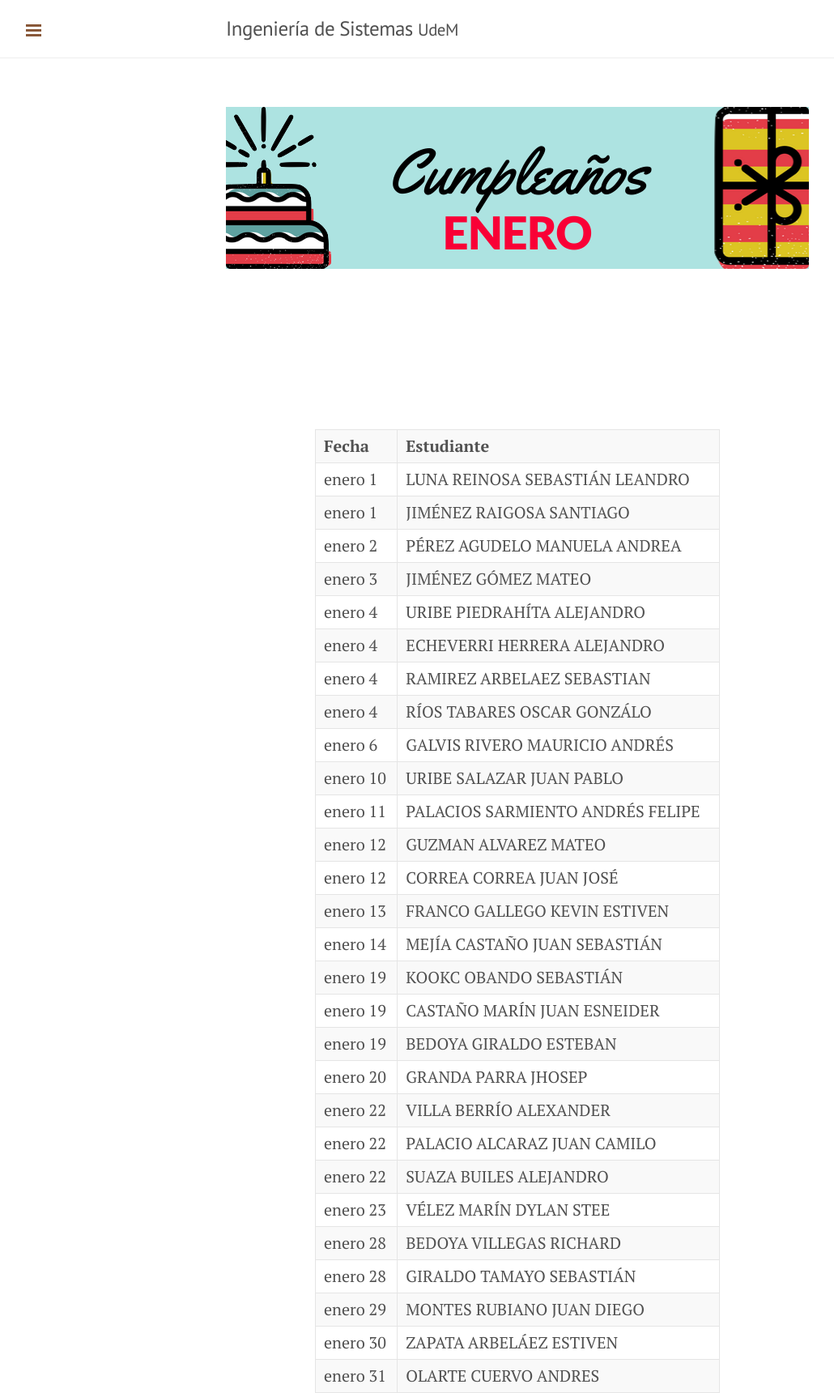
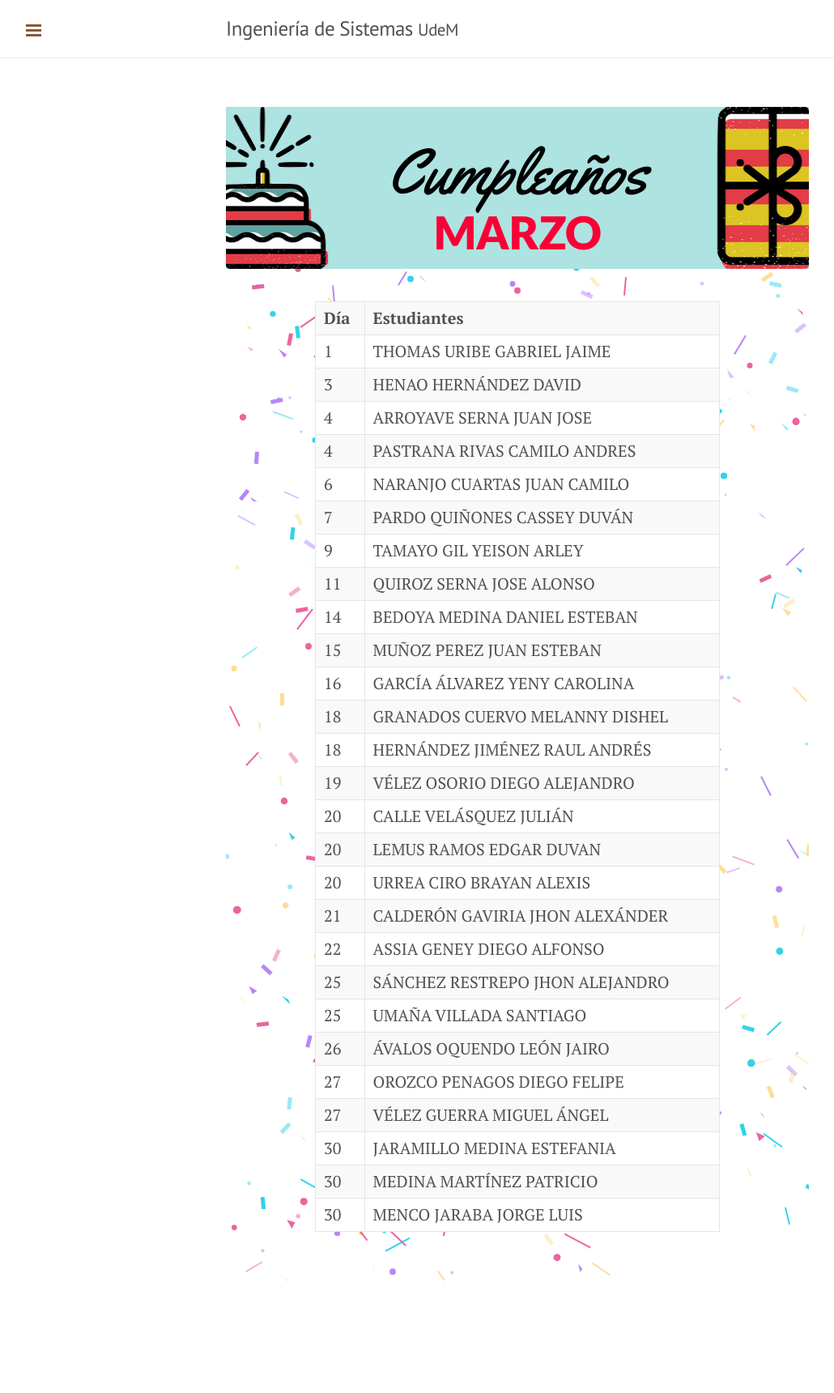
Before and after one commit to ingsistemasudem/ingsistemasudem.github.io, a Jekyll site: the page built from _posts/2018-03-01-cumpleaños-marzo.md, in a window 1280 px wide. Shown: the whole page at 81% size, without its empty margins (1-1031 px from the left). Built offline with Jekyll 4.4.1, drawn with Linux system fonts in a browser that asks for light colours; after the commit the page ends 1581 px from its top, so only the background shows below that.

Commit message:
add new months data and fix conffeti

```diff
--- a/_layouts/birthday.html
+++ b/_layouts/birthday.html
@@ -22,11 +22,12 @@
       </div>
 
       <div class="container content birthday-container">
-        <div class="birthday-banner">
+        <div class="birthday-banner" id="birthdayBanner">
           <img class="birthday-banner--cake"
           src="/assets/images/cake.png">
           <h1>Cumpleaños</h1>
-          <h2>Enero</h2>
+          {% assign title = page.title | split: ' ' %}
+          <h2>{{  title | last }}</h2>
           <img class="birthday-banner--gift"
           src="/assets/images/gift.png">
         </div>
@@ -40,14 +41,14 @@
     <script>
       var confettiSettings = {
         "target": "confetti",
-        "max": "350",
+        "max": "450",
         "size": "1",
         "animate": true,
         "props":["circle","square","triangle","line"],
         "colors":[[165,104,246],[230,61,135],[0,199,228],[253,214,126]],
-        "clock": "16",
-        "width": document.getElementById("birthdayBanner").width,
-        "height": "1300"
+        "clock": "20",
+        "width": document.getElementById("birthdayBanner").offsetWidth,
+        "height": document.getElementById("birthdayTable").offsetHeight + 100
       }
       var confetti = new window.ConfettiGenerator(confettiSettings);
       confetti.render();
--- a/_posts/2018-03-01-cumpleaños-marzo.md
+++ b/_posts/2018-03-01-cumpleaños-marzo.md
@@ -1,123 +1,119 @@
 ---
 categories: cumpleaños
-image: enero-banner.png
 layout: birthday
+title: Cumpleaños Marzo
 ---
-<table>
+<table id="birthdayTable">
 <tbody><tr>
-<td><b>Fecha</b></td>
-<td><b>Estudiante</b></td>
+<td><b>Día</b></td>
+<td><b>Estudiantes</b></td>
 </tr>
 <tr>
-<td>enero 1</td>
-<td>LUNA REINOSA SEBASTIÁN LEANDRO</td>
+<td>1</td>
+<td>THOMAS URIBE GABRIEL JAIME</td>
 </tr>
 <tr>
-<td>enero 1</td>
-<td>JIMÉNEZ RAIGOSA SANTIAGO</td>
+<td>3</td>
+<td>HENAO HERNÁNDEZ DAVID</td>
 </tr>
 <tr>
-<td>enero 2</td>
-<td>PÉREZ AGUDELO MANUELA ANDREA</td>
+<td>4</td>
+<td>ARROYAVE SERNA JUAN JOSE</td>
 </tr>
 <tr>
-<td>enero 3</td>
-<td>JIMÉNEZ GÓMEZ MATEO</td>
+<td>4</td>
+<td>PASTRANA RIVAS CAMILO ANDRES</td>
 </tr>
 <tr>
-<td>enero 4</td>
-<td>URIBE PIEDRAHÍTA ALEJANDRO</td>
+<td>6</td>
+<td>NARANJO CUARTAS JUAN CAMILO</td>
 </tr>
 <tr>
-<td>enero 4</td>
-<td>ECHEVERRI HERRERA ALEJANDRO</td>
+<td>7</td>
+<td>PARDO QUIÑONES CASSEY DUVÁN</td>
 </tr>
 <tr>
-<td>enero 4</td>
-<td>RAMIREZ ARBELAEZ SEBASTIAN</td>
+<td>9</td>
+<td>TAMAYO GIL YEISON ARLEY</td>
 </tr>
 <tr>
-<td>enero 4</td>
-<td>RÍOS TABARES OSCAR GONZÁLO</td>
+<td>11</td>
+<td>QUIROZ SERNA JOSE ALONSO</td>
 </tr>
 <tr>
-<td>enero 6</td>
-<td>GALVIS RIVERO MAURICIO ANDRÉS</td>
+<td>14</td>
+<td>BEDOYA MEDINA DANIEL ESTEBAN</td>
 </tr>
 <tr>
-<td>enero 10</td>
-<td>URIBE SALAZAR JUAN PABLO</td>
+<td>15</td>
+<td>MUÑOZ PEREZ JUAN ESTEBAN</td>
 </tr>
 <tr>
-<td>enero 11</td>
-<td>PALACIOS SARMIENTO ANDRÉS FELIPE</td>
+<td>16</td>
+<td>GARCÍA ÁLVAREZ YENY CAROLINA</td>
 </tr>
 <tr>
-<td>enero 12</td>
-<td>GUZMAN ALVAREZ MATEO</td>
+<td>18</td>
+<td>GRANADOS CUERVO MELANNY DISHEL</td>
 </tr>
 <tr>
-<td>enero 12</td>
-<td>CORREA CORREA JUAN JOSÉ</td>
+<td>18</td>
+<td>HERNÁNDEZ JIMÉNEZ RAUL ANDRÉS</td>
 </tr>
 <tr>
-<td>enero 13</td>
-<td>FRANCO GALLEGO KEVIN ESTIVEN</td>
+<td>19</td>
+<td>VÉLEZ OSORIO DIEGO ALEJANDRO</td>
 </tr>
 <tr>
-<td>enero 14</td>
-<td>MEJÍA CASTAÑO JUAN SEBASTIÁN</td>
+<td>20</td>
+<td>CALLE VELÁSQUEZ JULIÁN</td>
 </tr>
 <tr>
-<td>enero 19</td>
-<td>KOOKC OBANDO SEBASTIÁN</td>
+<td>20</td>
+<td>LEMUS RAMOS EDGAR DUVAN</td>
 </tr>
 <tr>
-<td>enero 19</td>
-<td>CASTAÑO MARÍN JUAN ESNEIDER</td>
+<td>20</td>
+<td>URREA CIRO BRAYAN ALEXIS</td>
 </tr>
 <tr>
-<td>enero 19</td>
-<td>BEDOYA GIRALDO ESTEBAN</td>
+<td>21</td>
+<td>CALDERÓN GAVIRIA JHON ALEXÁNDER</td>
 </tr>
 <tr>
-<td>enero 20</td>
-<td>GRANDA PARRA JHOSEP</td>
+<td>22</td>
+<td>ASSIA GENEY DIEGO ALFONSO</td>
 </tr>
 <tr>
-<td>enero 22</td>
-<td>VILLA BERRÍO ALEXANDER</td>
+<td>25</td>
+<td>SÁNCHEZ RESTREPO JHON ALEJANDRO</td>
 </tr>
 <tr>
-<td>enero 22</td>
-<td>PALACIO ALCARAZ JUAN CAMILO</td>
+<td>25</td>
+<td>UMAÑA VILLADA SANTIAGO</td>
 </tr>
 <tr>
-<td>enero 22</td>
-<td>SUAZA BUILES ALEJANDRO</td>
+<td>26</td>
+<td>ÁVALOS OQUENDO LEÓN JAIRO</td>
 </tr>
 <tr>
-<td>enero 23</td>
-<td>VÉLEZ MARÍN DYLAN STEE</td>
+<td>27</td>
+<td>OROZCO PENAGOS DIEGO FELIPE</td>
 </tr>
 <tr>
-<td>enero 28</td>
-<td>BEDOYA VILLEGAS RICHARD</td>
+<td>27</td>
+<td>VÉLEZ GUERRA MIGUEL ÁNGEL</td>
 </tr>
 <tr>
-<td>enero 28</td>
-<td>GIRALDO TAMAYO SEBASTIÁN</td>
+<td>30</td>
+<td>JARAMILLO MEDINA ESTEFANIA</td>
 </tr>
 <tr>
-<td>enero 29</td>
-<td>MONTES RUBIANO JUAN DIEGO</td>
+<td>30</td>
+<td>MEDINA MARTÍNEZ PATRICIO</td>
 </tr>
 <tr>
-<td>enero 30</td>
-<td>ZAPATA ARBELÁEZ ESTIVEN</td>
-</tr>
-<tr>
-<td>enero 31</td>
-<td>OLARTE CUERVO ANDRES</td>
+<td>30</td>
+<td>MENCO JARABA JORGE LUIS</td>
 </tr>
 </tbody></table>
--- a/_sass/birthday.scss
+++ b/_sass/birthday.scss
@@ -1,12 +1,12 @@
 .birthday {
   &-container {
     & {
-      // position: relative;
+      position: relative;
     }
 
     & table {
-      // overflow: hidden;
-      // position: absolute;
+      overflow: hidden;
+      position: absolute;
       background: rgba(255,255,255,1);
       margin: 0 auto;
       top: 120%;
@@ -19,16 +19,15 @@
   }
 
   &-confetti {
-    // position: absolute
+    position: absolute
   }
 
   &-banner {
-    width: 720px;
+    width: 100%;
     height: 200px;
     background-color: #ADE3E1;
     text-align: center;
     position: relative;
-    margin-bottom: 40px;
 
     & h1 {
       padding-top: 30px;
@@ -47,10 +46,21 @@
 
     &--cake,
     &--gift {
+      @media (max-width: 606px) {
+        & {
+          width: 20%;
+          height: auto;
+          bottom: -16px;
+          top: auto;
+        }
+      }
+
       position: absolute;
       height: 200px;
-      width: 134px;
+      width: 18%;
       top: 0;
+
+
     }
 
     &--cake {
@@ -59,6 +69,12 @@
 
     &--gift {
       right: 0;
+
+      @media (max-width: 606px) {
+        & {
+          display: none;
+        }
+      }
     }
   }
 }
```
Also changed, not shown: _posts/2018-01-01-cumpleaños-enero.md (+32 -32 lines), _posts/2018-02-01-cumpleaños-febrero.md (+52 -68 lines), _posts/2018-04-01-cumpleaños-abril.md (+56 -64 lines), _posts/2018-05-01-cumpleaños-mayo.md (added, +103 -0 lines).
